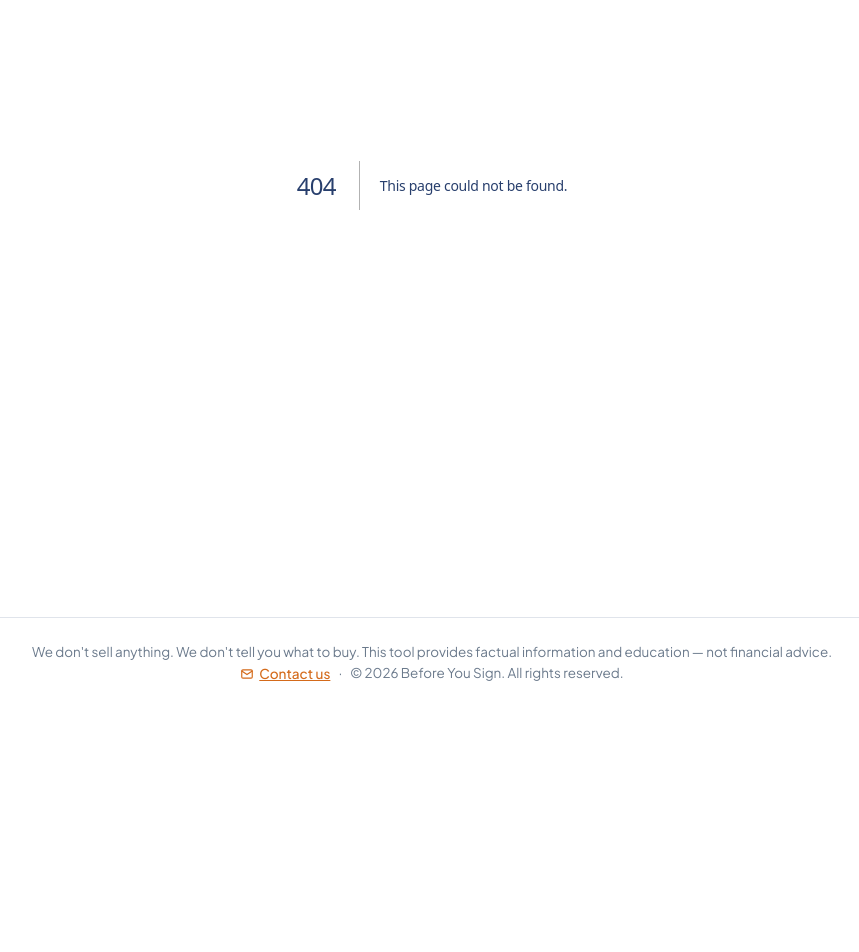
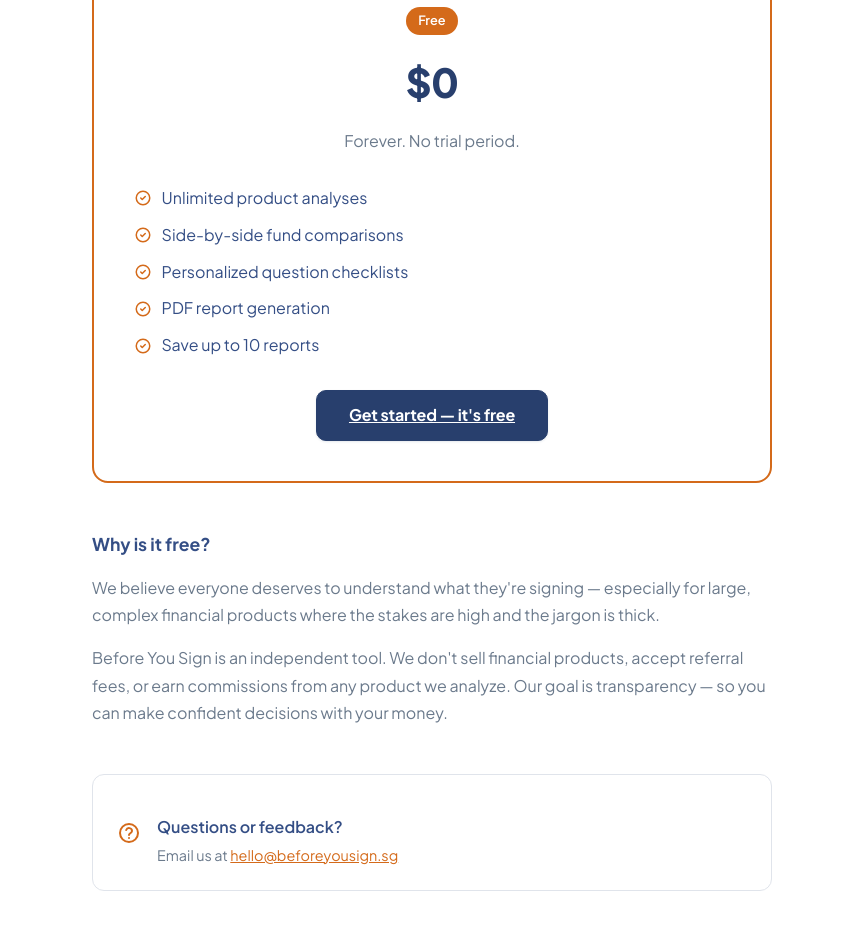
Before and after one commit to junhaochoo/Before-you-, a Next.js app in the folder apps/web/: page /pricing in a window 1280 px wide. Before the commit this address had no page. Shown: the part 280-1232 px from the top of the page, without its empty margins (208-1067 px from the left). Before the commit the page ends 1004 px from the top, so only its background shows below. Built offline with nearby package versions, Linux system fonts and the light colour scheme.

Commit message:
feat: add pricing page with free tier, add Pricing to top nav

```diff
--- a/apps/web/app/components/NavBar.tsx
+++ b/apps/web/app/components/NavBar.tsx
@@ -130,6 +130,9 @@ export function NavBar() {
               <Link href="/faq" className="ghost-link">
                 FAQ
               </Link>
+              <Link href="/pricing" className="ghost-link">
+                Pricing
+              </Link>
               <Link
                 href="/login?mode=signup"
                 className="btn"
--- /dev/null
+++ b/apps/web/app/pricing/page.tsx
@@ -0,0 +1,164 @@
+import Link from "next/link";
+import { Icon } from "../components/icons";
+
+export const metadata = {
+  title: "Pricing — Before You Sign",
+};
+
+export default function PricingPage() {
+  return (
+    <main
+      style={{ maxWidth: "720px", margin: "0 auto", padding: "2.5rem 1.25rem" }}
+    >
+      <h1 style={{ marginBottom: "0.5rem" }}>Pricing</h1>
+      <p
+        style={{
+          color: "var(--muted)",
+          marginBottom: "2.5rem",
+          fontSize: "1.05rem",
+        }}
+      >
+        Before You Sign is free to use. No credit card, no catch.
+      </p>
+
+      {/* Pricing card */}
+      <div
+        style={{
+          background: "var(--surface)",
+          border: "2px solid var(--accent)",
+          borderRadius: "1rem",
+          padding: "2.5rem",
+          textAlign: "center",
+          marginBottom: "3rem",
+        }}
+      >
+        <div
+          style={{
+            display: "inline-block",
+            background: "var(--accent)",
+            color: "#fff",
+            padding: "0.25rem 0.75rem",
+            borderRadius: "2rem",
+            fontSize: "0.8rem",
+            fontWeight: 600,
+            marginBottom: "1rem",
+          }}
+        >
+          Free
+        </div>
+        <h2
+          style={{
+            fontSize: "2.5rem",
+            fontWeight: 800,
+            margin: "0 0 0.5rem",
+            color: "var(--ink)",
+          }}
+        >
+          $0
+        </h2>
+        <p style={{ color: "var(--muted)", marginBottom: "2rem" }}>
+          Forever. No trial period.
+        </p>
+
+        <ul
+          style={{
+            listStyle: "none",
+            padding: 0,
+            margin: "0 0 2rem",
+            display: "flex",
+            flexDirection: "column",
+            gap: "0.75rem",
+            textAlign: "left",
+          }}
+        >
+          {[
+            "Unlimited product analyses",
+            "Side-by-side fund comparisons",
+            "Personalized question checklists",
+            "PDF report generation",
+            "Save up to 10 reports",
+          ].map((feature) => (
+            <li
+              key={feature}
+              style={{ display: "flex", alignItems: "center", gap: "0.6rem" }}
+            >
+              <Icon
+                name="check-circle"
+                size={18}
+                style={{ color: "var(--accent)", flexShrink: 0 }}
+              />
+              <span>{feature}</span>
+            </li>
+          ))}
+        </ul>
+
+        <Link
+          href="/login?mode=signup"
+          className="btn"
+          style={{ fontSize: "1rem", padding: "0.75rem 2rem" }}
+        >
+          Get started — it's free
+        </Link>
+      </div>
+
+      {/* Why free */}
+      <section style={{ marginBottom: "3rem" }}>
+        <h3
+          style={{ fontSize: "1.1rem", fontWeight: 700, marginBottom: "1rem" }}
+        >
+          Why is it free?
+        </h3>
+        <p
+          style={{
+            color: "var(--muted)",
+            lineHeight: 1.7,
+            marginBottom: "1rem",
+          }}
+        >
+          We believe everyone deserves to understand what they're signing —
+          especially for large, complex financial products where the stakes are
+          high and the jargon is thick.
+        </p>
+        <p style={{ color: "var(--muted)", lineHeight: 1.7 }}>
+          Before You Sign is an independent tool. We don't sell financial
+          products, accept referral fees, or earn commissions from any product
+          we analyze. Our goal is transparency — so you can make confident
+          decisions with your money.
+        </p>
+      </section>
+
+      {/* Questions CTA */}
+      <div
+        style={{
+          padding: "1.5rem",
+          background: "var(--surface)",
+          border: "1px solid var(--line)",
+          borderRadius: "0.75rem",
+          display: "flex",
+          alignItems: "center",
+          gap: "1rem",
+        }}
+      >
+        <Icon
+          name="ask"
+          size={24}
+          style={{ color: "var(--accent)", flexShrink: 0 }}
+        />
+        <div>
+          <p style={{ fontWeight: 600, marginBottom: "0.25rem" }}>
+            Questions or feedback?
+          </p>
+          <p style={{ color: "var(--muted)", fontSize: "0.9rem", margin: 0 }}>
+            Email us at{" "}
+            <a
+              href="mailto:hello@beforeyousign.sg"
+              style={{ color: "var(--accent)" }}
+            >
+              hello@beforeyousign.sg
+            </a>
+          </p>
+        </div>
+      </div>
+    </main>
+  );
+}
```
